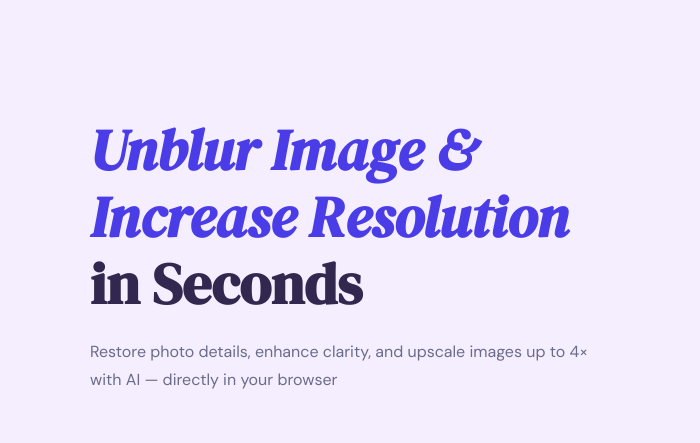
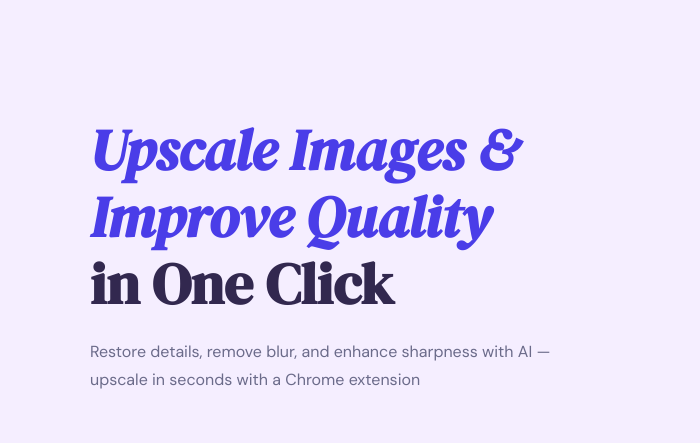
Before and after one commit to iusav/ai_upscaler_web, a plain HTML site: page index.html in a window 1280 px wide. Shown: the part 116-559 px from the top of the page, 0-700 px from the left. Drawn offline with Linux system fonts and the light colour scheme.

Commit message:
Rename the title

```diff
--- a/index.html
+++ b/index.html
@@ -47,12 +47,12 @@
     <div class="container hero__inner">
       <div class="hero__copy">
         <h1 class="hero__title">
-          <span class="hero__title--accent">Unblur Image &amp;</span><br>
-          <span class="hero__title--accent">Increase Resolution</span><br>
-          <span class="hero__title--plain">in Seconds</span>
+          <span class="hero__title--accent">Upscale Images &amp;</span><br>
+          <span class="hero__title--accent">Improve Quality</span><br>
+          <span class="hero__title--plain">in One Click</span>
         </h1>
         <p class="hero__sub">
-          Restore photo details, enhance clarity, and upscale images up to 4× with AI — directly in your browser
+          Restore details, remove blur, and enhance sharpness with AI — upscale in seconds with a Chrome extension
         </p>
         <a href="https://chromewebstore.google.com/" class="btn btn--primary hero__cta" target="_blank" rel="noopener noreferrer" onclick="ym(104146031,'reachGoal','btn_try_for_free'); return true;">Try for Free</a>
       </div>
```
